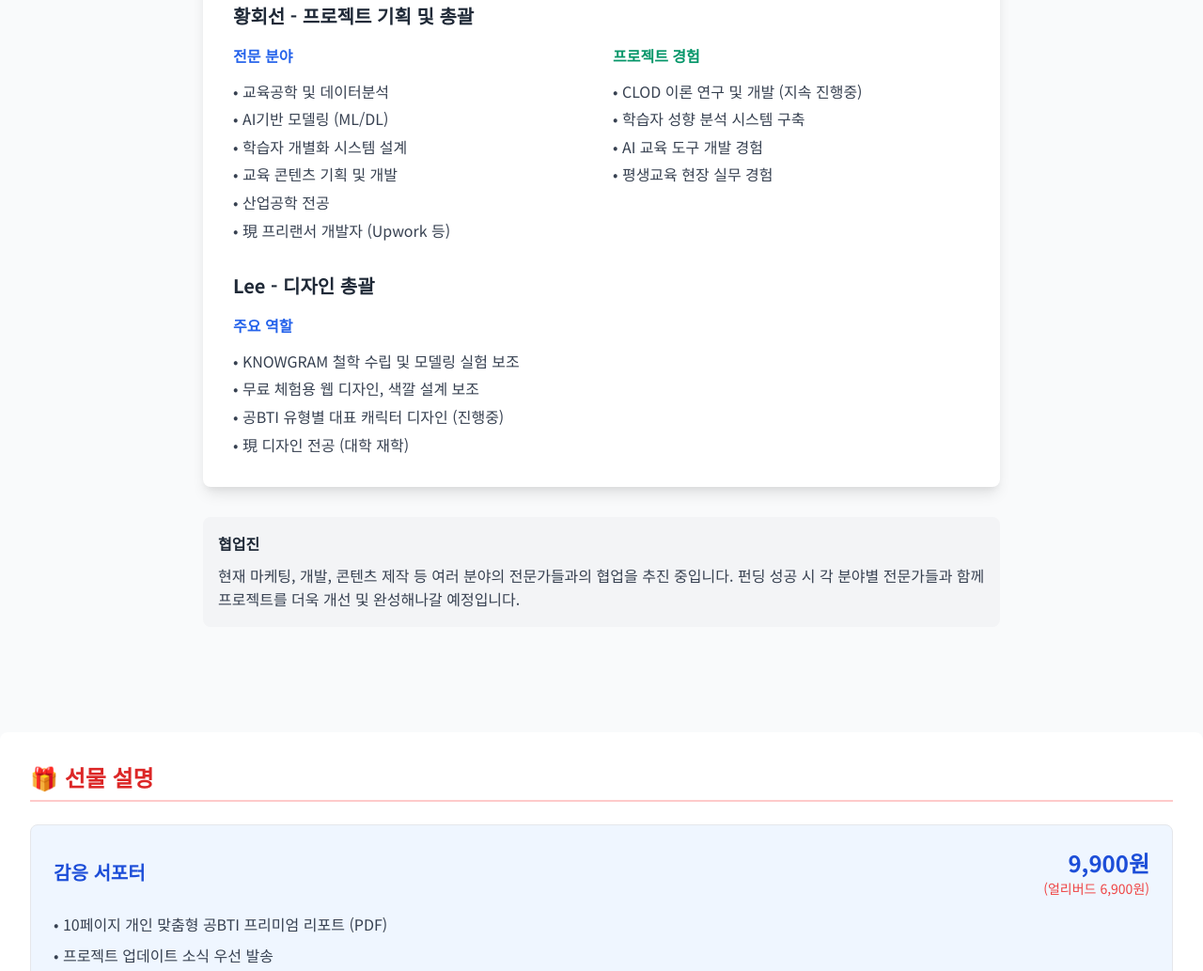
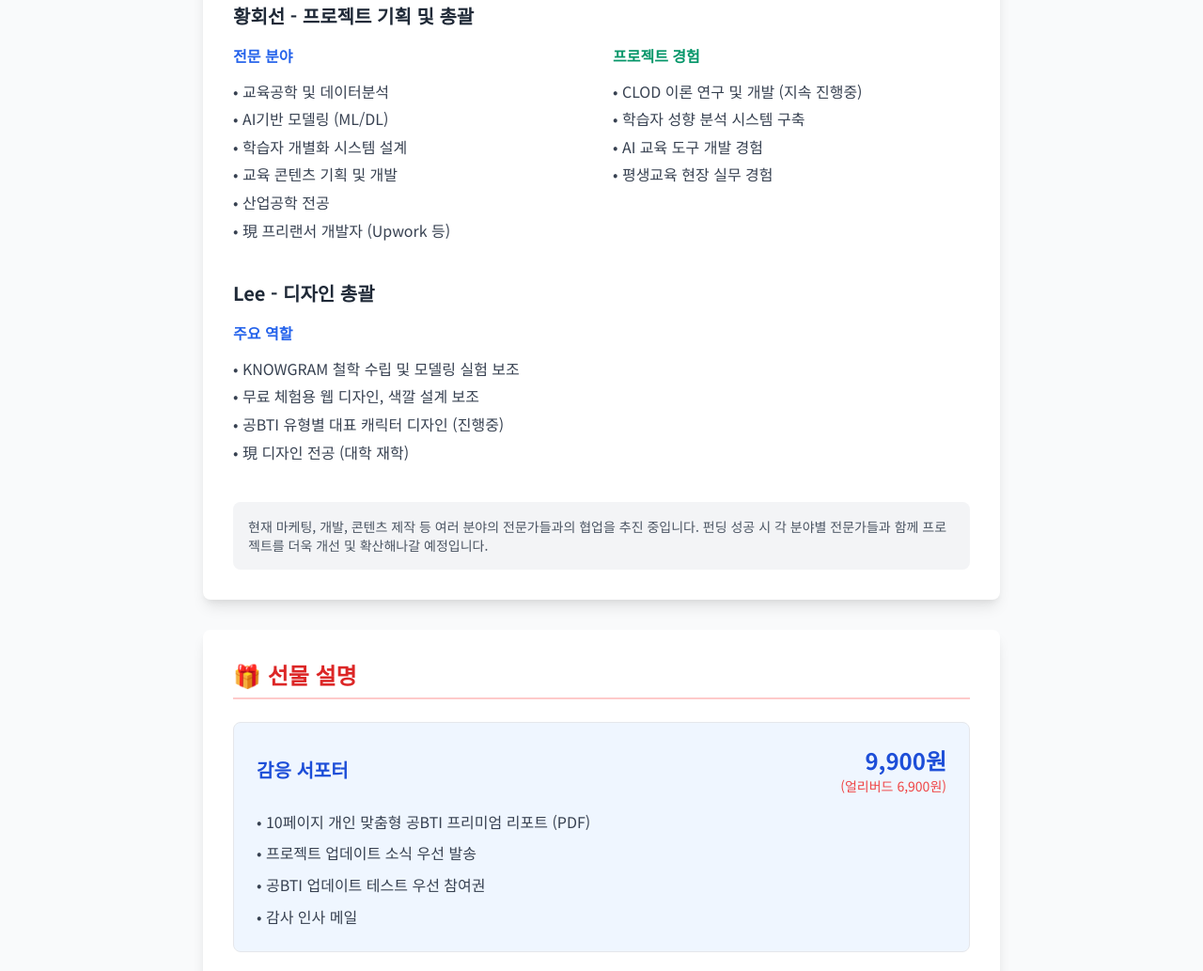
Before and after one commit to HHSsub/knowgram, a plain HTML site: page index.html in a window 1280 px wide. Shown: the part 3746-4779 px from the top of the page at 94% size. Drawn offline with nearby package versions, Linux system fonts and the light colour scheme.

Commit message:
Update index.html

```diff
--- a/index.html
+++ b/index.html
@@ -278,7 +278,7 @@
               </h3>
 
               <!-- 황회선 섹션 -->
-              <div class="mb-8">
+              <div class="mb-10">
                 <h4 class="text-xl font-semibold mb-4 text-gray-800">황회선 - 프로젝트 기획 및 총괄</h4>
                 <div class="grid md:grid-cols-2 gap-6">
                   <div>
@@ -305,7 +305,7 @@
               </div>
 
               <!-- Lee 섹션 -->
-              <div>
+              <div class="mb-10">
                 <h4 class="text-xl font-semibold mb-4 text-gray-800">Lee - 디자인 총괄</h4>
                 <div class="grid md:grid-cols-2 gap-6">
                   <div>
@@ -319,15 +319,13 @@
                   </div>
                 </div>
               </div>
-            </div>
 
-                <div class="bg-gray-100 p-4 rounded-lg">
-                    <h5 class="font-semibold mb-2 text-gray-800">협업진</h5>
-                    <p class="text-gray-700">
-                        현재 마케팅, 개발, 콘텐츠 제작 등 여러 분야의 전문가들과의 협업을 추진 중입니다.
-                        펀딩 성공 시 각 분야별 전문가들과 함께 프로젝트를 더욱 개선 및 완성해나갈 예정입니다.
-                    </p>
-                </div>
+              <!-- 협업진 안내 -->
+              <div class="bg-gray-100 p-4 rounded-lg">
+                <p class="text-sm text-gray-600">
+                  현재 마케팅, 개발, 콘텐츠 제작 등 여러 분야의 전문가들과의 협업을 추진 중입니다. 펀딩 성공 시 각 분야별 전문가들과 함께 프로젝트를 더욱 개선 및 확산해나갈 예정입니다.
+                </p>
+              </div>
             </div>
 
             <!-- 선물 설명 -->
```
